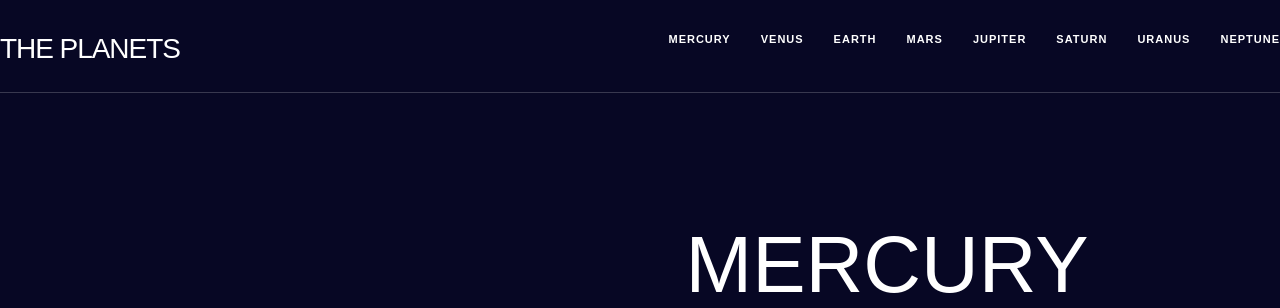
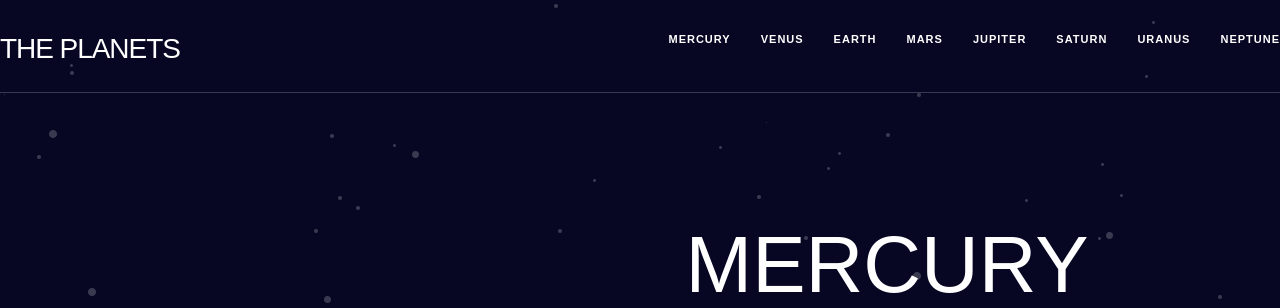
Before and after one commit to Ibrohimbek-Muhammadmusayev/5.3-dars-uyga-vazifa, a plain HTML site: page index.html in a window 1280 px wide. Shown: the top 308 px of the page. Drawn offline with Linux system fonts and the light colour scheme.

Commit message:
codlarni hammasi

```diff
--- a/style.css
+++ b/style.css
@@ -3,11 +3,13 @@
     padding: 0;
     transition: all;
 }
-
+body{
+    background-color:#070724;
+    background-image: url(./rasimlar/Group\ 6.png);
+}
 .container {
     max-width: 1440px;
     margin: 0 auto;
-    background-color: #070724;
 }
 
 .nav_wrapper {
```
Also changed, not shown: rasimlar/Group 6.png (added).
